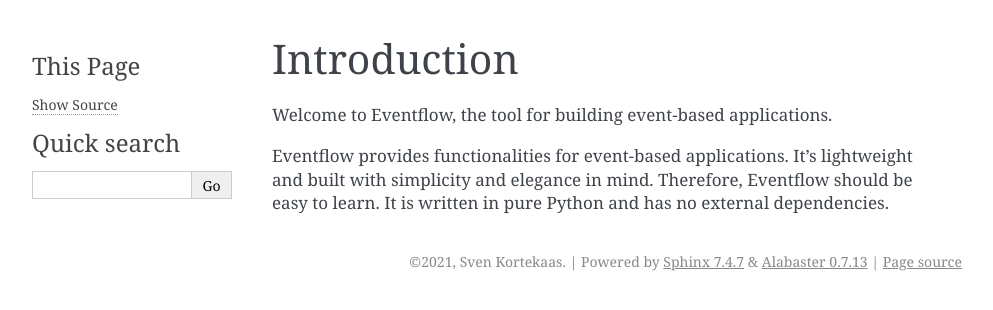
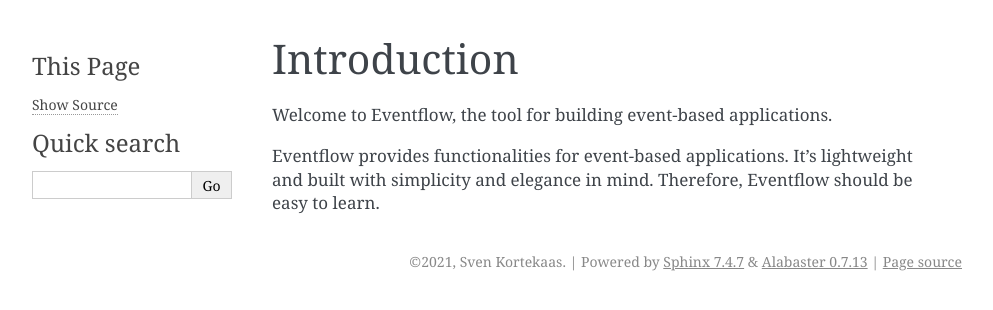
Before and after one commit to SvenKortekaas04/Eventflow, a Sphinx documentation site: the page built from docs/source/introduction.rst, in a window 1280 px wide. Shown: the top 310 px of the page, without its empty margins (148-1141 px from the left). Built offline with Sphinx 7.4.7, drawn with Linux system fonts in a browser that asks for light colours.

Commit message:
Update docs

```diff
--- a/docs/source/getting-started.rst
+++ b/docs/source/getting-started.rst
@@ -12,7 +12,7 @@
 Dependencies
 ^^^^^^^^^^^^
 
-Eventflow has no external dependencies.
+- pytz
 
 Install Eventflow
 ^^^^^^^^^^^^^^^^^
--- a/docs/source/introduction.rst
+++ b/docs/source/introduction.rst
@@ -3,4 +3,4 @@
 
 Welcome to Eventflow, the tool for building event-based applications.
 
-Eventflow provides functionalities for event-based applications. It's lightweight and built with simplicity and elegance in mind. Therefore, Eventflow should be easy to learn. It is written in pure Python and has no external dependencies.
+Eventflow provides functionalities for event-based applications. It's lightweight and built with simplicity and elegance in mind. Therefore, Eventflow should be easy to learn.
```
